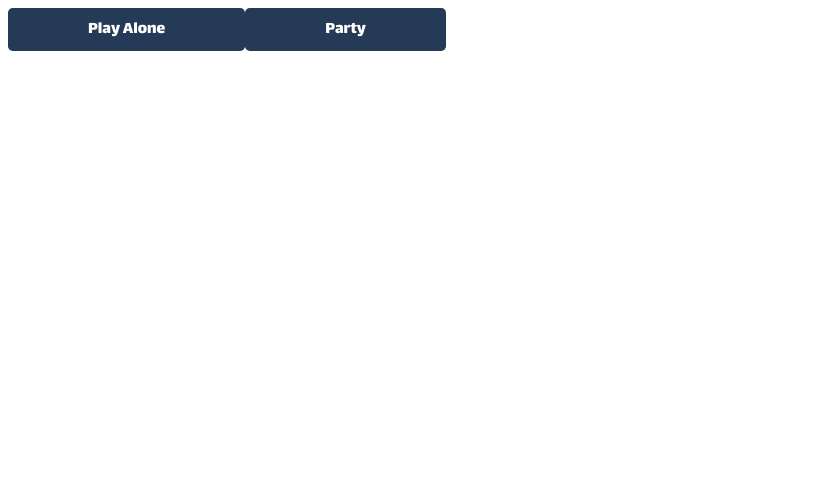
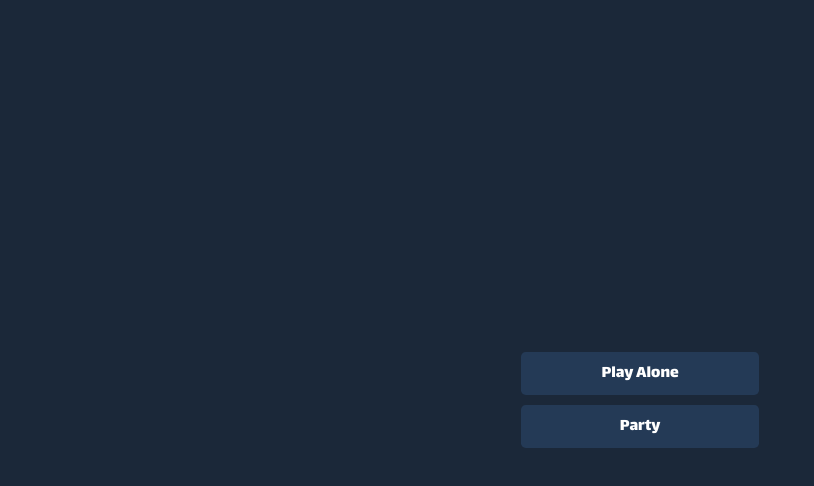
Before and after one commit to TheyMiss/steam-select-game-front-end-side, a React (Create React App) app: page / in a window 1280 px wide. Shown: the top 486 px of the page, without its empty margins (0-814 px from the left). Built offline with nearby package versions, Linux system fonts and the light colour scheme.

Commit message:
added design to menu page

```diff
--- a/src/assets/globalStyles.css
+++ b/src/assets/globalStyles.css
@@ -1,3 +1,6 @@
 body {
+  padding: 0;
+  margin: 0;
+  box-sizing: border-box;
   font-family: "Lalezar", cursive;
 }
--- a/src/components/NavigationButton.tsx
+++ b/src/components/NavigationButton.tsx
@@ -13,11 +13,18 @@ const NavButton = styled.a`
   background-color: #243a56;
   color: white;
   padding: 0.5rem 5rem;
+  margin: 0.3rem 0;
   text-align: center;
   display: inline-block;
   font-size: 1.1rem;
   border-radius: 0.3rem;
+  transition: all;
   cursor: pointer;
+  &:hover {
+    background-color: white;
+    color: #243a56;
+    transition-delay: 50ms;
+  }
 `;
 
 export default NavigationButton;
--- a/src/pages/StartMeniu.tsx
+++ b/src/pages/StartMeniu.tsx
@@ -1,12 +1,32 @@
+import styled from "styled-components";
 import NavigationButton from "../components/NavigationButton";
 
 const StartMeniu = () => {
   return (
-    <div>
-      <NavigationButton title="Play Alone" address="/singlePlayer" />
-      <NavigationButton title="Party" address="/party" />
-    </div>
+    <Container>
+      <Meniu>
+        <NavigationButton title="Play Alone" address="/singlePlayer" />
+        <NavigationButton title="Party" address="/party" />
+      </Meniu>
+    </Container>
   );
 };
 
+const Container = styled.div`
+  display: flex;
+  justify-content: center;
+  align-items: center;
+  height: 100vh;
+  background-color: #1b2839;
+`;
+
+const Meniu = styled.div`
+  display: flex;
+  flex-direction: column;
+  text-align: center;
+  font-size: 1.1rem;
+  border-radius: 0.3rem;
+  //background-color: #243a56;
+`;
+
 export default StartMeniu;
```
